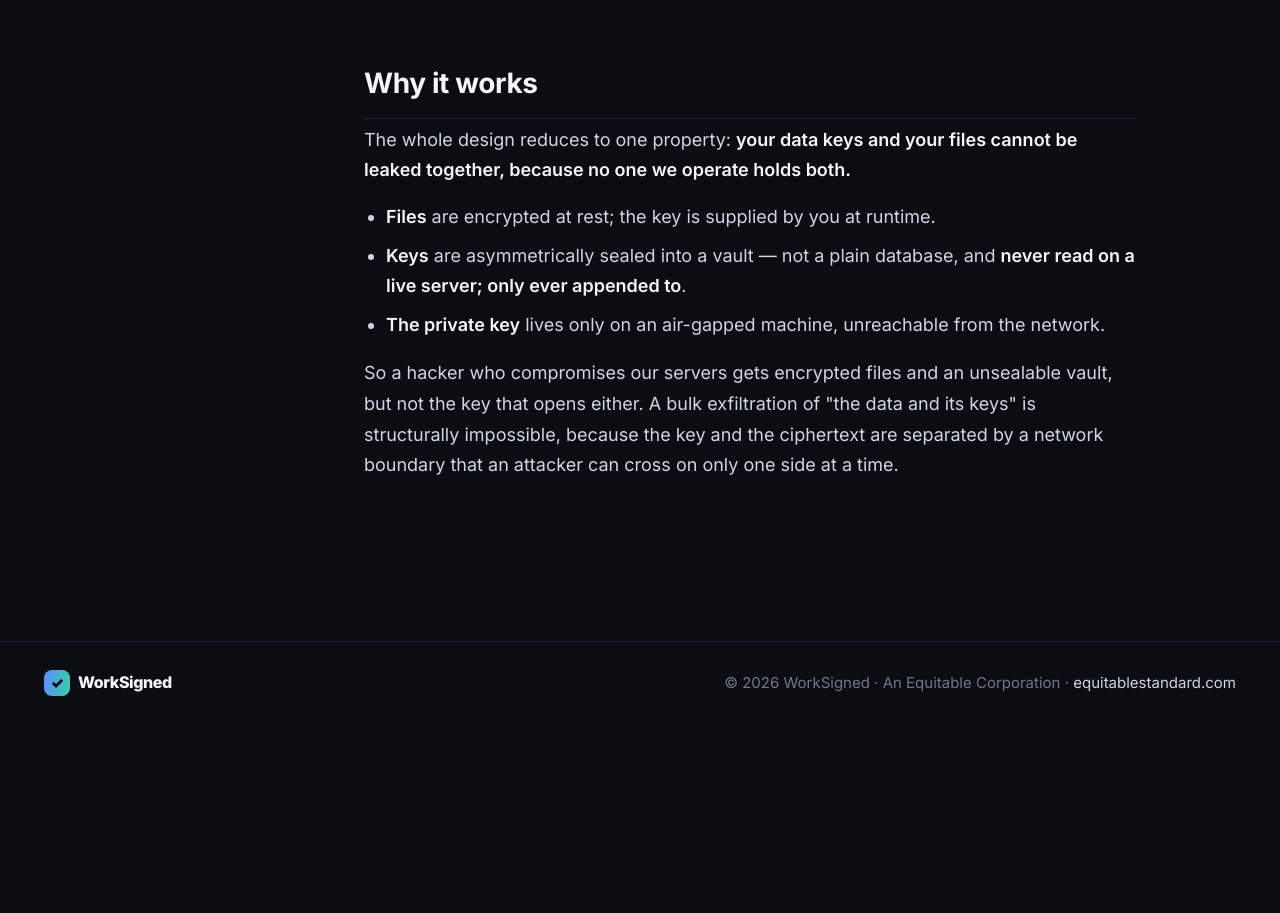
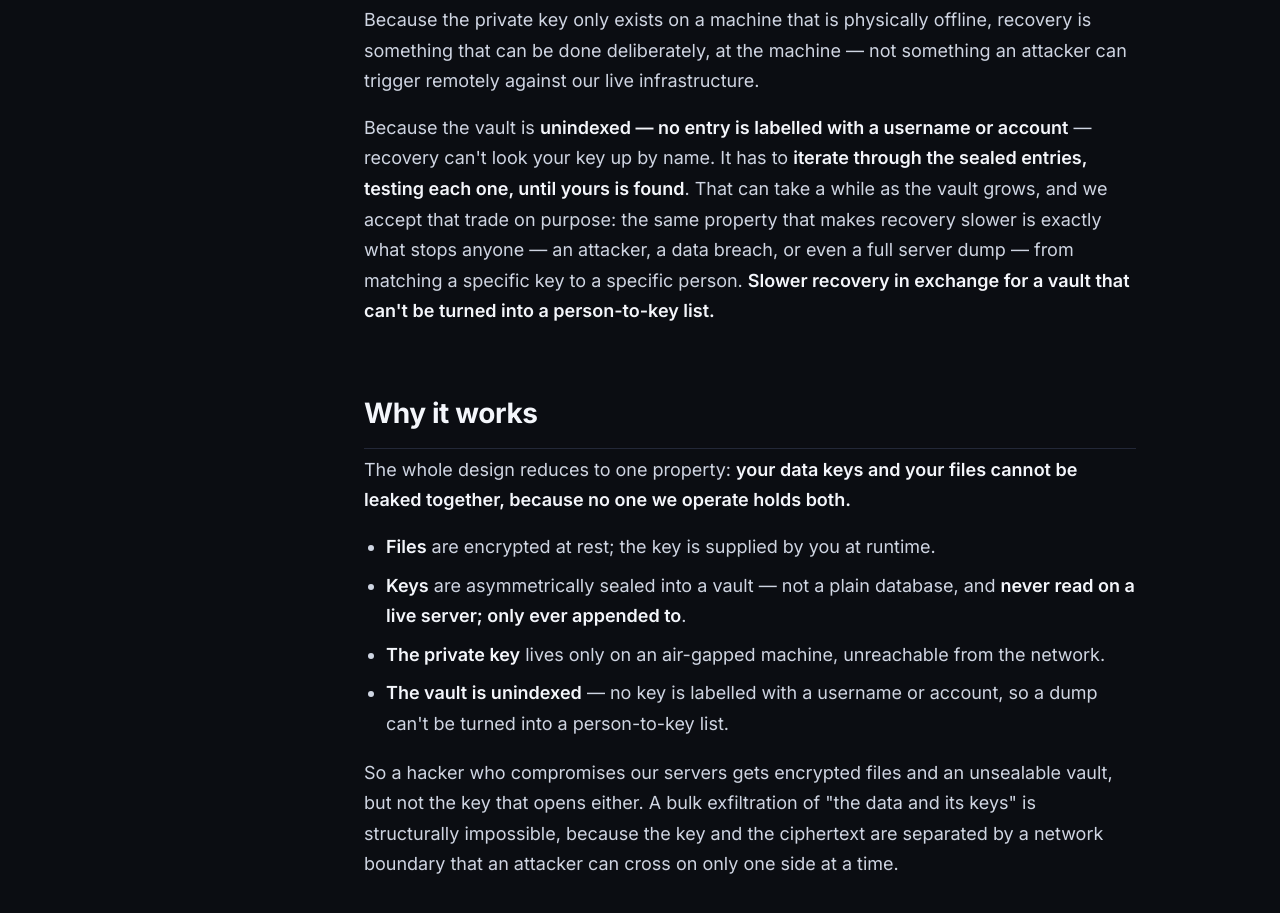
Before and after one commit to kelmoran/worksigned.com, a plain HTML site: page policy.html in a window 1280 px wide. Shown: the part 3413-4326 px from the top of the page. Before the commit the page ends 4137 px from the top, so only its background shows below. Drawn offline with Linux system fonts and the light colour scheme.

Commit message:
sync from local static

```diff
--- a/policy.html
+++ b/policy.html
@@ -96,6 +96,7 @@
                     <li>Your key is <strong>asymmetrically sealed</strong> (encrypted/appended with a public key) into the vault. Only the matching private key can unseal it.</li>
                     <li>The private key is <strong>not on any of our online servers.</strong> It exists on a dedicated <strong>air-gapped machine</strong> that is not reachable from the network.</li>
                     <li>At runtime, the key comes from <em>you</em>. We never hold a usable copy of the plaintext key in our systems.</li>
+                    <li><strong>We don't even index the key to your identity.</strong> The vault holds sealed key entries with <strong>no username, account id, or lookup key attached</strong> &mdash; there is no "which entry belongs to which person" mapping anywhere we could see it.</li>
                 </ul>
                 <div class="doc-callout"><strong>The vault is never read on a live server &mdash; it is append-only, and the system cannot open what it writes.</strong> The online system can <em>append</em> sealed entries to the vault, but it <strong>cannot open, decrypt, or even read the contents</strong> of what it appends. To the live infrastructure the vault is opaque ciphertext: it stores bytes it has no key to interpret. So there is no server-side read path, no debug endpoint, and no admin action that exposes your key &mdash; because the code that touches the vault is, by construction, unable to.</div>
                 <p>The design goal is that no single point &mdash; not our database, not our servers, not an inside operator, <strong>not even the live code path that writes to the vault</strong> &mdash; can produce your plaintext key or your plaintext files on its own.</p>
@@ -111,6 +112,7 @@
                     <li>Access to your workspace is restored.</li>
                 </ol>
                 <p>Because the private key only exists on a machine that is physically offline, recovery is something that can be done <em>deliberately, at the machine</em> &mdash; not something an attacker can trigger remotely against our live infrastructure.</p>
+                <p>Because the vault is <strong>unindexed &mdash; no entry is labelled with a username or account</strong> &mdash; recovery can't look your key up by name. It has to <strong>iterate through the sealed entries, testing each one, until yours is found</strong>. That can take a while as the vault grows, and we accept that trade on purpose: the same property that makes recovery slower is exactly what stops anyone &mdash; an attacker, a data breach, or even a full server dump &mdash; from matching a specific key to a specific person. <strong>Slower recovery in exchange for a vault that can't be turned into a person-to-key list.</strong></p>
             </section>
 
             <!-- ========================================================= -->
@@ -121,6 +123,7 @@
                     <li><strong>Files</strong> are encrypted at rest; the key is supplied by you at runtime.</li>
                     <li><strong>Keys</strong> are asymmetrically sealed into a vault &mdash; not a plain database, and <strong>never read on a live server; only ever appended to</strong>.</li>
                     <li><strong>The private key</strong> lives only on an air-gapped machine, unreachable from the network.</li>
+                    <li><strong>The vault is unindexed</strong> &mdash; no key is labelled with a username or account, so a dump can't be turned into a person-to-key list.</li>
                 </ul>
                 <p>So a hacker who compromises our servers gets encrypted files and an unsealable vault, but not the key that opens either. A bulk exfiltration of "the data and its keys" is structurally impossible, because the key and the ciphertext are separated by a network boundary that an attacker can cross on only one side at a time.</p>
             </section>
```
